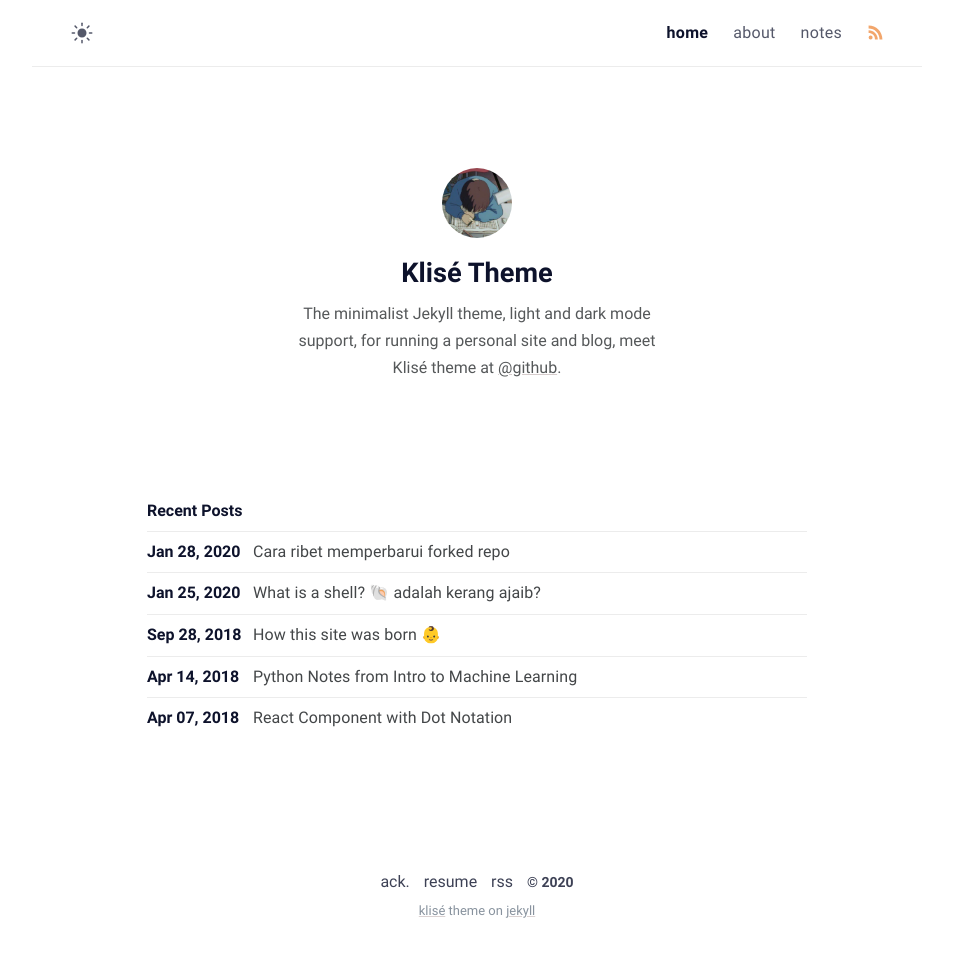
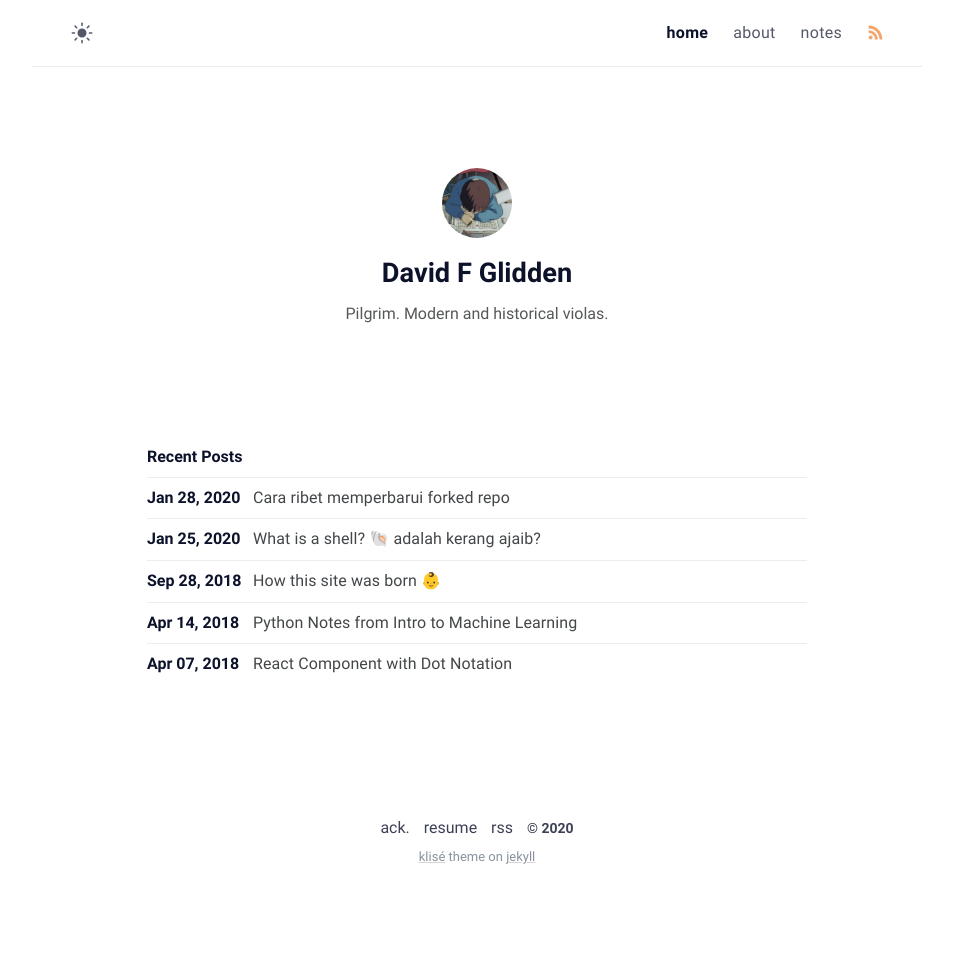
Before and after one commit to davidglidden/davidglidden.github.io, a Jekyll site: the page built from index.md, in a window 1280 px wide. Shown: the whole page, without its empty margins (163-1116 px from the left). Built offline with Jekyll 4.4.1, drawn with Linux system fonts in a browser that asks for light colours; after the commit the page ends 902 px from its top, so only the background shows below that.

Commit message:
Update _config.yml

```diff
--- a/_config.yml
+++ b/_config.yml
@@ -9,10 +9,9 @@
 
 # Profile settings
 author:
-  name: Klisé Theme
+  name: David F Glidden
   bio: >-
-    The minimalist Jekyll theme, light and dark mode support, for running a personal site and blog,
-    meet Klisé theme at <a href="https://github.com/piharpi/jekyll-klise" target="_blank" rel="noopener">@github</a>.
+    Pilgrim. Modern and historical violas.
   username: davidglidden
   email: d@davidglidden.eu
   avatar: /assets/img/avatar.jpg
```
